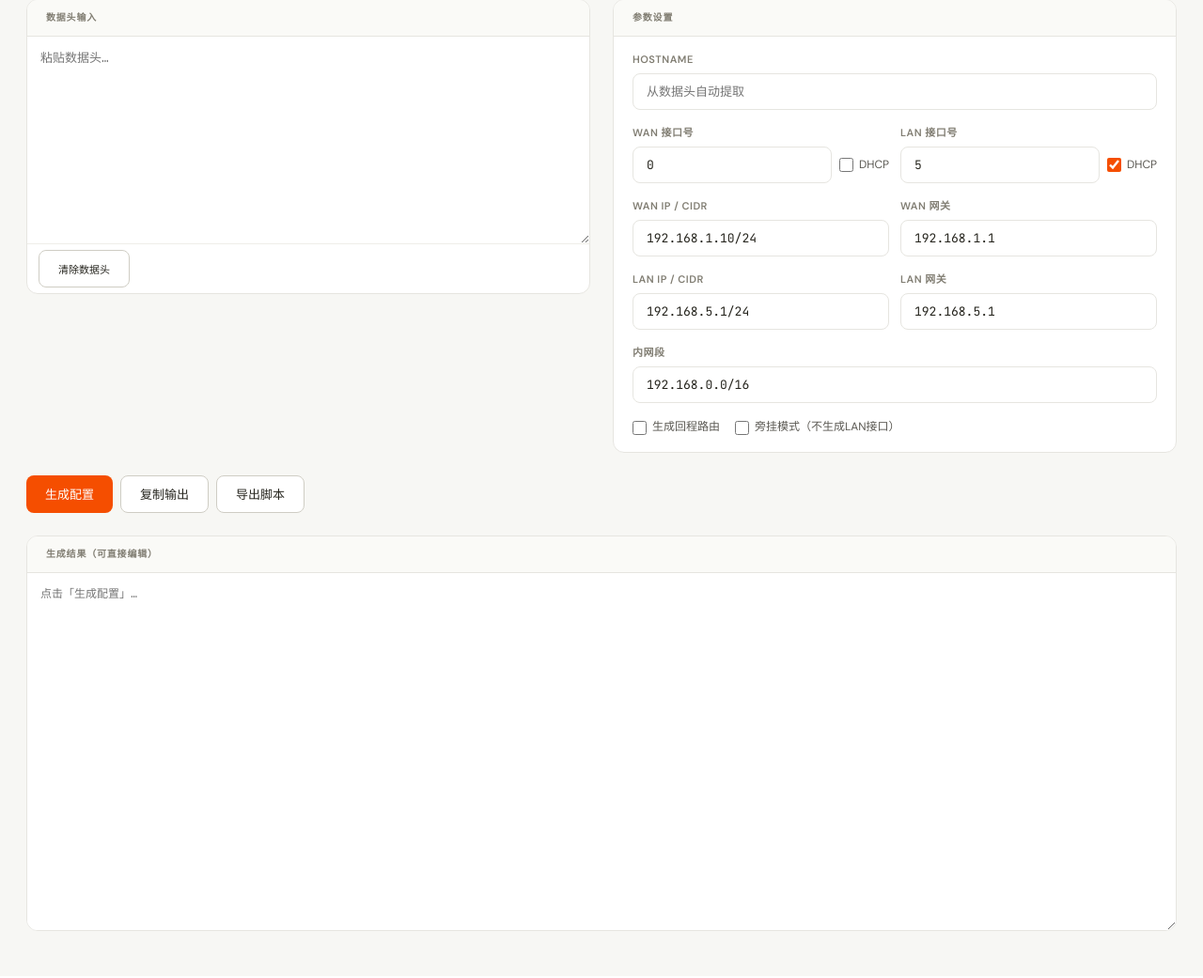
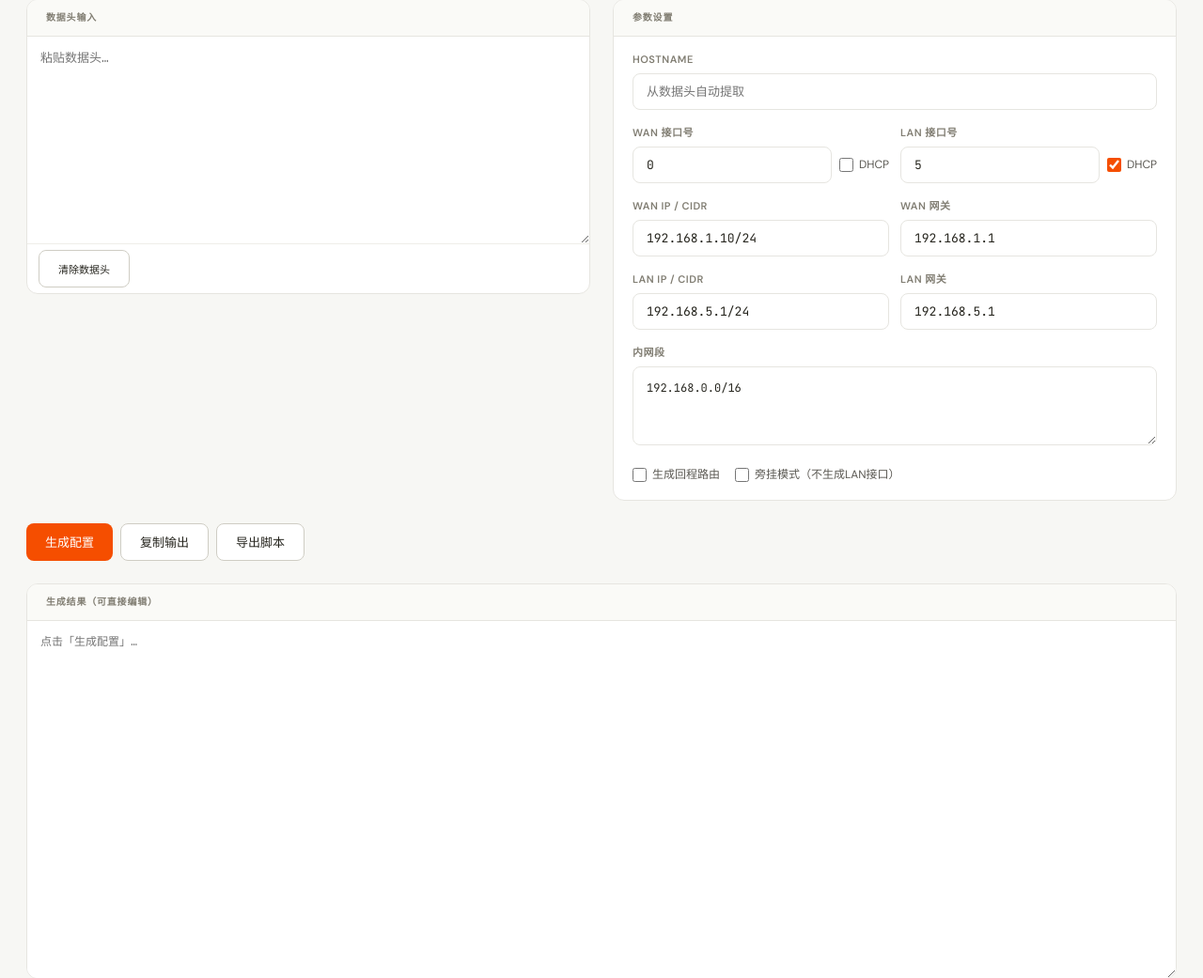
Before and after one commit to yucongshen2021-spec/5mins-less-for-you-cloud, a Flask app: page / in a window 1280 px wide. Shown: the part 564-1605 px from the top of the page at 94% size. Before the commit the page ends 1555 px from the top, so only its background shows below. Run offline with Flask 3, Linux system fonts and the light colour scheme.

Commit message:
fix: inner nets UI — input to textarea on all panels; fix AR traditional tunnel IP parity
- 内网段: convert all <input> to <textarea class="ft ft-sm"> (min-height 64→84px)
  across Epoch FastIP 4.0, USG FastIP, Epoch MPLS panels
- 内网段: fix loadInitDefaults/saveInitDefaults for textarea support
- AR 传统组网: fix 本机隧道IP should be /30 even (CE side), not odd (PE side)
- wanip_hosts/_cidr_hosts: unify docstring "返回 (PE侧=奇数, CE侧=偶数)" across 6 copies
- mistake #53: document wanip_hosts semantic variable naming convention

Co-Authored-By: Claude Opus 4.7 <noreply@anthropic.com>

```diff
--- a/application/all_in_one - cc/src/ar_sdwan_zihuan_v4.py
+++ b/application/all_in_one - cc/src/ar_sdwan_zihuan_v4.py
@@ -107,6 +107,7 @@ try:
     _cidr_hosts = wanip_hosts  # shared_utils 的 wanip_hosts 等同于 _cidr_hosts
 except NameError:
     def _cidr_hosts(cidr):
+        """从 CIDR 中返回前两个可用主机 IP。返回 (PE侧=奇数, CE侧=偶数)。"""
         try:
             hosts = list(ipaddress.ip_network(cidr.strip(), strict=False).hosts())
             if len(hosts) >= 2:
--- a/application/all_in_one - cc/src/er_fastip_2in1_v8.py
+++ b/application/all_in_one - cc/src/er_fastip_2in1_v8.py
@@ -39,6 +39,7 @@ except NameError:
         return m.group(1).strip() if m else ""
 
     def wanip_hosts(cidr):
+        """从 CIDR 中返回前两个可用主机 IP。返回 (PE侧=奇数, CE侧=偶数)。"""
         try:
             hosts = list(ipaddress.ip_network(cidr.strip(), strict=False).hosts())
             if len(hosts) >= 2:
--- a/application/all_in_one - cc/src/er_fastip_5in1_v1.py
+++ b/application/all_in_one - cc/src/er_fastip_5in1_v1.py
@@ -40,6 +40,7 @@ except NameError:
         return m.group(1).strip() if m else ""
 
     def wanip_hosts(cidr):
+        """从 CIDR 中返回前两个可用主机 IP。返回 (PE侧=奇数, CE侧=偶数)。"""
         try:
             hosts = list(ipaddress.ip_network(cidr.strip(), strict=False).hosts())
             if len(hosts) >= 2:
--- a/application/all_in_one - cc/src/er_mpls_v1.py
+++ b/application/all_in_one - cc/src/er_mpls_v1.py
@@ -37,6 +37,7 @@ except NameError:
         return m.group(1).strip() if m else ""
 
     def wanip_hosts(cidr):
+        """从 CIDR 中返回前两个可用主机 IP。返回 (PE侧=奇数, CE侧=偶数)。"""
         try:
             hosts = list(ipaddress.ip_network(cidr.strip(), strict=False).hosts())
             if len(hosts) >= 2:
--- a/application/all_in_one - cc/src/shared_utils.py
+++ b/application/all_in_one - cc/src/shared_utils.py
@@ -96,7 +96,7 @@ def ip_host_only(addr: str) -> str:
 
 
 def wanip_hosts(cidr: str) -> tuple[str, str]:
-    """从 CIDR 中返回前两个可用主机 IP（PE 侧 / CE 侧）。"""
+    """从 CIDR 中返回前两个可用主机 IP。返回 (PE侧=奇数, CE侧=偶数)。"""
     try:
         hosts = list(ipaddress.ip_network(cidr.strip(), strict=False).hosts())
         if len(hosts) >= 2:
--- a/application/all_in_one - cc/web/templates/index.html
+++ b/application/all_in_one - cc/web/templates/index.html
@@ -90,7 +90,7 @@ body{font-family:var(--f-body);background:var(--cv);color:var(--ink);line-height
 .ft.code-out{min-height:380px;background:var(--sf);white-space:pre;overflow:auto;border:none;border-radius:0;font-size:12px;line-height:1.7;flex:1;font-family:var(--f-code)}
 .ft.ex{min-height:120px;font-size:12px;background:var(--cvs);color:var(--body)}
 .ft.notes{min-height:140px;font-size:13px;background:var(--cvs);color:var(--body);line-height:1.8;font-family:var(--f-zh)}
-.ft.ft-sm{min-height:64px;font-size:12px}
+.ft.ft-sm{min-height:84px;font-size:12px}
 .fr2{display:grid;grid-template-columns:1fr 1fr;gap:var(--sp-sm)}
 .field-row{display:flex;align-items:center;gap:var(--sp-xs)}
 .field-row .fi{flex:1}
@@ -233,7 +233,9 @@ input[type=checkbox]:disabled{opacity:.35;cursor:not-allowed}
 <div class="fg"><label class="fl">LAN 接口号</label><div class="field-row"><input class="fi" id="epoch-fastip-lan-eth" value="1"><div class="cb"><input type="checkbox" id="epoch-fastip-lan-dhcp" checked onchange="dhcpToggle('epoch-fastip')"><label for="epoch-fastip-lan-dhcp">DHCP</label></div></div></div></div>
 <div class="fr2"><div class="fg"><label class="fl">WAN IP / CIDR</label><input class="fi" id="epoch-fastip-wan-cidr" value="192.168.1.10/24"></div><div class="fg"><label class="fl">WAN 网关</label><input class="fi" id="epoch-fastip-wan-gw" value="192.168.1.1"></div></div>
 <div class="fr2"><div class="fg"><label class="fl">LAN IP / CIDR</label><input class="fi" id="epoch-fastip-lan-cidr" value="192.168.5.1/24"></div><div class="fg"><label class="fl">LAN 网关</label><input class="fi" id="epoch-fastip-lan-gw" value="192.168.5.1"></div></div>
-<div class="fg"><label class="fl">内网段</label><input class="fi" id="epoch-fastip-inner-nets" value="10.0.0.0/8,172.16.0.0/12,192.168.0.0/16"></div>
+<div class="fg"><label class="fl">内网段</label><textarea class="ft ft-sm" id="epoch-fastip-inner-nets">10.0.0.0/8
+172.16.0.0/12
+192.168.0.0/16</textarea></div>
 <div style="display:flex;gap:16px"><div class="cb"><input type="checkbox" id="epoch-fastip-gen-rr"><label for="epoch-fastip-gen-rr">生成回程路由</label></div><div class="cb"><input type="checkbox" id="epoch-fastip-bypass" onchange="_applyToggles('epoch-fastip')"><label for="epoch-fastip-bypass">旁挂模式（不生成LAN接口）</label></div></div>
 </div>
 <div class="net-panel" id="er-panel-flink">
@@ -317,7 +319,7 @@ input[type=checkbox]:disabled{opacity:.35;cursor:not-allowed}
 <div class="fr2"><div class="fg"><label class="fl">WAN IP / CIDR</label><input class="fi" id="usg-fastip-wan-cidr" value="192.168.9.190/24"></div><div class="fg"><label class="fl">WAN 网关</label><input class="fi" id="usg-fastip-wan-gw" value="192.168.9.1"></div></div>
 <div class="fr2"><div class="fg"><label class="fl">LAN IP / CIDR</label><input class="fi" id="usg-fastip-lan-cidr" value="192.168.8.1/24"></div><div class="fg"><label class="fl">LAN 网关</label><input class="fi" id="usg-fastip-lan-gw" value="192.168.8.1"></div></div>
 <div class="fr2"><div class="fg"><label class="fl">首选 DNS</label><input class="fi" id="usg-fastip-dns1" value="10.255.108.7"></div><div class="fg"><label class="fl">备选 DNS</label><input class="fi" id="usg-fastip-dns2" value="10.255.108.58"></div></div>
-<div class="fg"><label class="fl">内网段</label><input class="fi" id="usg-fastip-inner-nets" value="192.168.0.0/16"></div>
+<div class="fg"><label class="fl">内网段</label><textarea class="ft ft-sm" id="usg-fastip-inner-nets">192.168.0.0/16</textarea></div>
 <div class="cb"><input type="checkbox" id="usg-fastip-gen-rr"><label for="usg-fastip-gen-rr">生成回程路由</label></div>
 <div class="fg" style="margin-top:4px">
   <label class="fl">BGP Server</label>
@@ -358,7 +360,7 @@ input[type=checkbox]:disabled{opacity:.35;cursor:not-allowed}
 <div class="fg"><label class="fl">LAN 接口号</label><div class="field-row"><input class="fi" id="epoch-mpls-lan-eth" value="1"><div class="cb"><input type="checkbox" id="epoch-mpls-lan-dhcp" checked onchange="dhcpToggle('epoch-mpls')"><label for="epoch-mpls-lan-dhcp">DHCP</label></div></div></div></div>
 <div class="fr2"><div class="fg"><label class="fl">WAN IP / CIDR</label><input class="fi" id="epoch-mpls-wan-cidr" value="192.168.1.10/24"></div><div class="fg"><label class="fl">WAN 网关</label><input class="fi" id="epoch-mpls-wan-gw" value="192.168.1.1"></div></div>
 <div class="fr2"><div class="fg"><label class="fl">LAN IP / CIDR</label><input class="fi" id="epoch-mpls-lan-cidr" value="192.168.5.1/24"></div><div class="fg"><label class="fl">LAN 网关</label><input class="fi" id="epoch-mpls-lan-gw" value="192.168.5.1"></div></div>
-<div class="fg"><label class="fl">内网段（同时作为 prefix-list 宣告）</label><input class="fi" id="epoch-mpls-inner-nets" value="192.168.0.0/16"></div>
+<div class="fg"><label class="fl">内网段（同时作为 prefix-list 宣告）</label><textarea class="ft ft-sm" id="epoch-mpls-inner-nets">192.168.0.0/16</textarea></div>
 <div style="display:flex;gap:16px"><div class="cb"><input type="checkbox" id="epoch-mpls-gen-rr"><label for="epoch-mpls-gen-rr">生成回程路由</label></div><div class="cb"><input type="checkbox" id="epoch-mpls-bypass" onchange="_applyToggles('epoch-mpls')"><label for="epoch-mpls-bypass">旁挂模式（不生成LAN接口）</label></div></div>
 </div></div></div>
 <div class="btn-row"><button class="btn btn-p" onclick="gen('epoch-mpls')">生成配置</button><button class="btn btn-s" onclick="copy('epoch-mpls-output')">复制输出</button><button class="btn btn-s" onclick="exportOut('epoch-mpls')">导出脚本</button><span class="status" id="epoch-mpls-status"></span></div>
@@ -907,8 +909,8 @@ async function loadInitDefaults(key){try{let r=await fetch('/api/init-defaults/'
     'DEFAULT_LAN_ETH':'LAN 接口号','DEFAULT_LAN_IP':'LAN IP / CIDR',
     'DEFAULT_LAN_GW':'LAN 网关',
     'DEFAULT_INNER_NETS':'内网段',
-    'DEFAULT_GEN_RETURN_ROUTE':'生成回程路由','DEFAULT_BYPASS':'旁挂模式'};let label=labelMap[k]||k.replace(/_/g,' ');let isBool=typeof v==='boolean';if(isBool){h+='<div class=cb style=margin-bottom:6px><input type=checkbox id=ti_'+k+' '+(v?'checked':'')+'><label for=ti_'+k+'>'+label+'</label></div>'}else{h+='<div class=fg><label class=fl for=ti_'+k+'>'+label+'</label><input class=fi id=ti_'+k+' value=\"'+val.replace(/\"/g,'&quot;')+'\"></div>'}i++}h+='</div><div class=btn-row style=margin-top:10px;margin-bottom:0><button class=\"btn btn-sm btn-s\" onclick=saveInitDefaults()>保存初始化</button><button class=\"btn btn-sm btn-w\" onclick=resetInitDefaults()>恢复出厂</button></div>';$('tpl-init-body').innerHTML=h}else{$('tpl-init-body').innerHTML='<span style=color:var(--mu);font-size:12px>该场景无初始化参数</span>'}}catch(e){$('tpl-init-body').innerHTML='<span style=color:var(--mu);font-size:12px>加载失败</span>'}}
-async function saveInitDefaults(){let vs={};document.querySelectorAll('#tpl-init-body input').forEach(el=>{let k=el.id.replace('ti_','');if(el.type==='checkbox')vs[k]=el.checked;else vs[k]=el.value});try{let r=await fetch('/api/init-defaults/save',{method:'POST',headers:{'Content-Type':'application/json'},body:JSON.stringify({key:_ck,values:vs})});let d=await r.json();toast(d.ok?'已保存':'保存失败: '+d.error)}catch(e){toast('保存失败')}}
+    'DEFAULT_GEN_RETURN_ROUTE':'生成回程路由','DEFAULT_BYPASS':'旁挂模式'};let label=labelMap[k]||k.replace(/_/g,' ');let isBool=typeof v==='boolean';if(isBool){h+='<div class=cb style=margin-bottom:6px><input type=checkbox id=ti_'+k+' '+(v?'checked':'')+'><label for=ti_'+k+'>'+label+'</label></div>'}else if(k==='DEFAULT_INNER_NETS'){h+='<div class=fg><label class=fl for=ti_'+k+'>'+label+'</label><textarea class=\"ft ft-sm\" id=ti_'+k+'>'+val.replace(/&/g,'&amp;').replace(/</g,'&lt;').replace(/>/g,'&gt;')+'</textarea></div>'}else{h+='<div class=fg><label class=fl for=ti_'+k+'>'+label+'</label><input class=fi id=ti_'+k+' value=\"'+val.replace(/\"/g,'&quot;')+'\"></div>'}i++}h+='</div><div class=btn-row style=margin-top:10px;margin-bottom:0><button class=\"btn btn-sm btn-s\" onclick=saveInitDefaults()>保存初始化</button><button class=\"btn btn-sm btn-w\" onclick=resetInitDefaults()>恢复出厂</button></div>';$('tpl-init-body').innerHTML=h}else{$('tpl-init-body').innerHTML='<span style=color:var(--mu);font-size:12px>该场景无初始化参数</span>'}}catch(e){$('tpl-init-body').innerHTML='<span style=color:var(--mu);font-size:12px>加载失败</span>'}}
+async function saveInitDefaults(){let vs={};document.querySelectorAll('#tpl-init-body input, #tpl-init-body textarea').forEach(el=>{let k=el.id.replace('ti_','');if(el.type==='checkbox')vs[k]=el.checked;else vs[k]=el.value});try{let r=await fetch('/api/init-defaults/save',{method:'POST',headers:{'Content-Type':'application/json'},body:JSON.stringify({key:_ck,values:vs})});let d=await r.json();toast(d.ok?'已保存':'保存失败: '+d.error)}catch(e){toast('保存失败')}}
 async function resetInitDefaults(){if(!confirm('恢复出厂初始化默认值？'))return;try{let r=await fetch('/api/init-defaults/reset',{method:'POST',headers:{'Content-Type':'application/json'},body:JSON.stringify({key:_ck})});let d=await r.json();if(d.ok&&d.values){let vs=d.values;for(let[k,v]of Object.entries(vs)){let el=document.getElementById('ti_'+k);if(!el)continue;if(el.type==='checkbox')el.checked=!!v;else el.value=typeof v==='boolean'?(v?'true':'false'):String(v)}
       toast('已恢复出厂')}}catch(e){toast('恢复失败')}}
 async function prevTpl(){if(!_ck){toast('请先选择场景');return}let tpl=$('tpl-template').value,hdr=$('tpl-header').value,prev=$('tpl-preview'),st=$('template-status');st.textContent='预览中…';st.className='status';try{let r=await fetch('/api/template/preview',{method:'POST',headers:{'Content-Type':'application/json'},body:JSON.stringify({key:_ck,header:hdr,template:tpl})});let d=await r.json();if(d.ok){let out=d.output||'';if(d.total>0){prev.value='# 预览  ──  已填入 '+d.filled+'/'+d.total+' 个变量\n'+out}else{prev.value=out}st.textContent='预览已刷新'+(d.total?' · '+d.filled+'/'+d.total:'');st.className='status status-ok'}else{prev.value='# 预览失败: '+d.error;st.textContent='错误: '+d.error;st.className='status status-err'}}catch(e){prev.value='# 预览失败: '+e.message;st.textContent='网络错误';st.className='status status-err'}}
```
Also changed, not shown: application/all_in_one - cc/src/ar_traditional_v1.py (+6 -2 lines), 1 other file.
